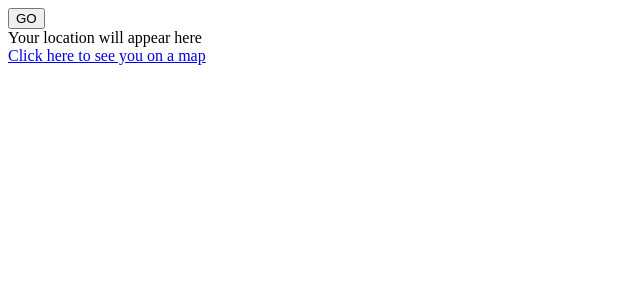
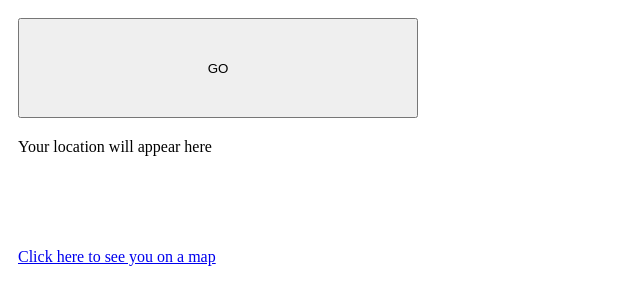
Before and after one commit to jmdb-tutorial/geolocation, a website: page site/index.html in a window 1280 px wide. Shown: the whole page, without its empty margins (0-640 px from the left). Drawn offline with Linux system fonts and the light colour scheme.

Commit message:
Adjusting css

```diff
--- /dev/null
+++ b/site/css/site.css
@@ -0,0 +1,18 @@
+#btn-go {
+    width: 400px;
+    height: 100px;
+    margin:10px;
+}
+
+#div-output {
+    width:400px;
+    height:100px;
+    margin:10px;
+}
+
+#a-maps {
+    width:400px;
+    height:100px;
+    margin:10px;
+    text-align: center;
+}
--- a/site/index.html
+++ b/site/index.html
@@ -3,7 +3,7 @@
 <head>
     <meta charset="UTF-8">
     <title>Test GeoLocation</title>
-
+    <link href="./css/site.css" rel="stylesheet" type="text/css"/>
 </head>
 <body>
 
@@ -28,7 +28,7 @@
         const mapsLink = document.getElementById('a-maps')
 
         divOutput.textContent = 'Your location is ' + latitude + ', ' + longitude
-        mapsLink.href = 'https://www.google.co.uk/maps/@' + latitude + "," + longitude
+        mapsLink.href = 'https://www.google.com/maps/search/?api=1&query=' + latitude + "," + longitude
     }
 
     function btnGoOnClick() {
```
Also changed, not shown: 2 other files.
